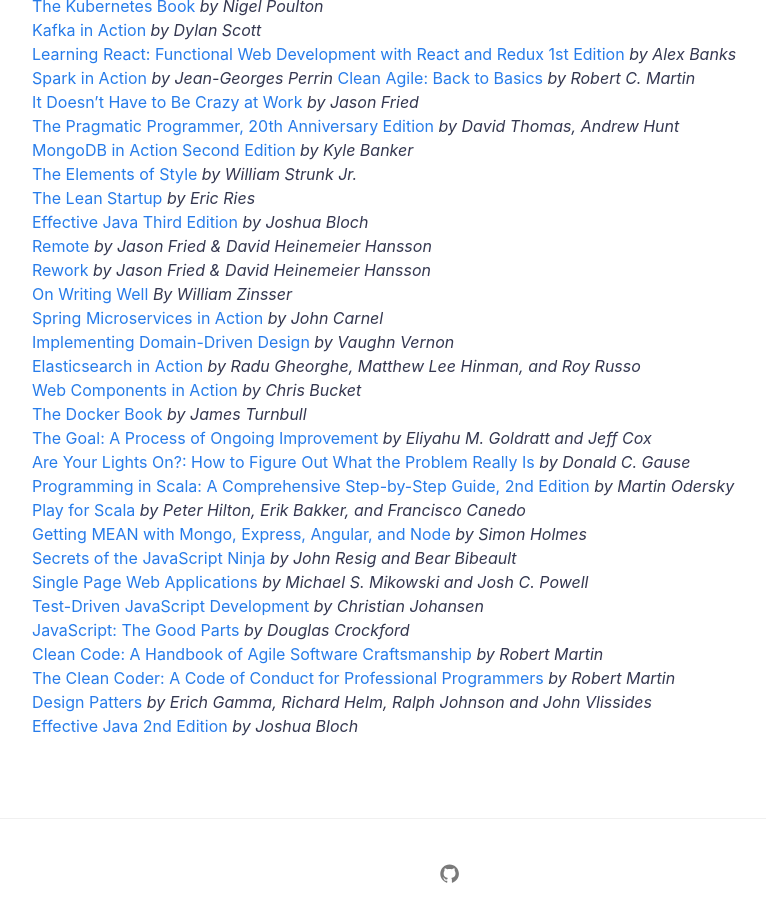
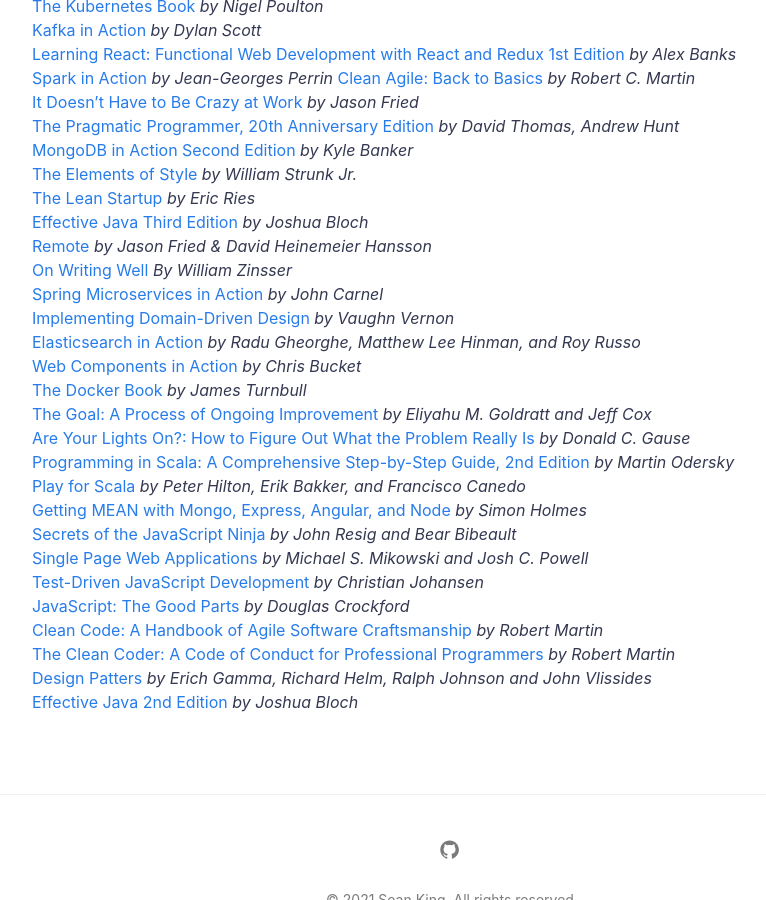
Before and after one commit to seanking/seanking.github.io, a Jekyll site: the page built from readingList.md, in a window 1280 px wide and 900 px high, scrolled down 506 px. Shown: the whole window, without its empty margins (188-954 px from the left). Built offline with Jekyll 4.4.1, drawn with Linux system fonts in a browser that asks for light colours.

Commit message:
Remove Duplicate

```diff
--- a/readingList.md
+++ b/readingList.md
@@ -21,7 +21,6 @@
 [The Lean Startup](http://theleanstartup.com/book) _by Eric Ries_
 [Effective Java Third Edition](https://www.informit.com/store/effective-java-9780134685991) _by Joshua Bloch_
 [Remote](https://basecamp.com/books/remote) _by Jason Fried & David Heinemeier Hansson_
-[Rework](https://basecamp.com/books/rework) _by Jason Fried & David Heinemeier Hansson_
 [On Writing Well](https://www.amazon.com/dp/B0090RVGW0) _By William Zinsser_
 [Spring Microservices in Action](https://www.manning.com/books/spring-microservices-in-action) _by John Carnel_
 [Implementing Domain-Driven Design](https://www.amazon.com/Implementing-Domain-Driven-Design-Vaughn-Vernon/dp/0321834577) _by Vaughn Vernon_
```
